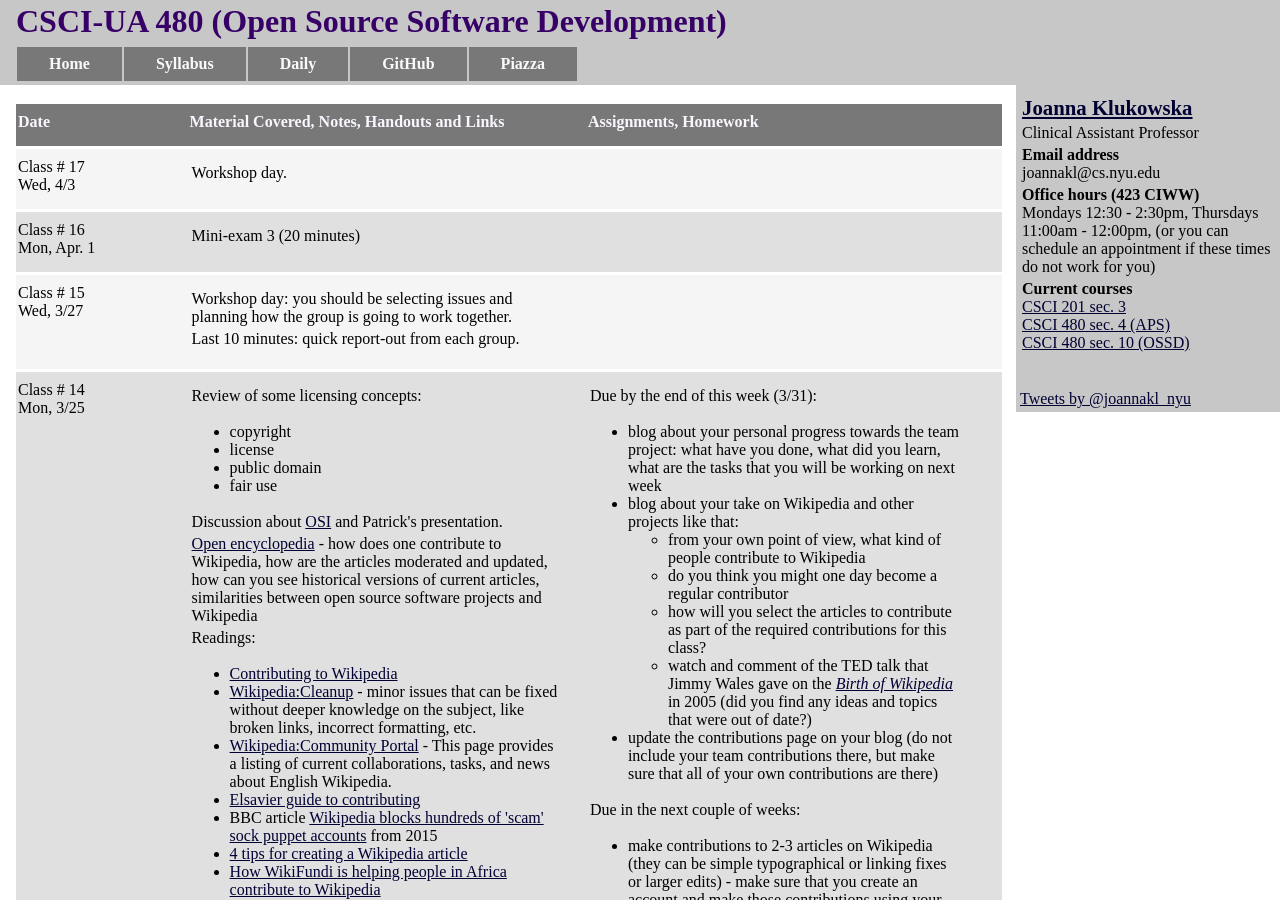
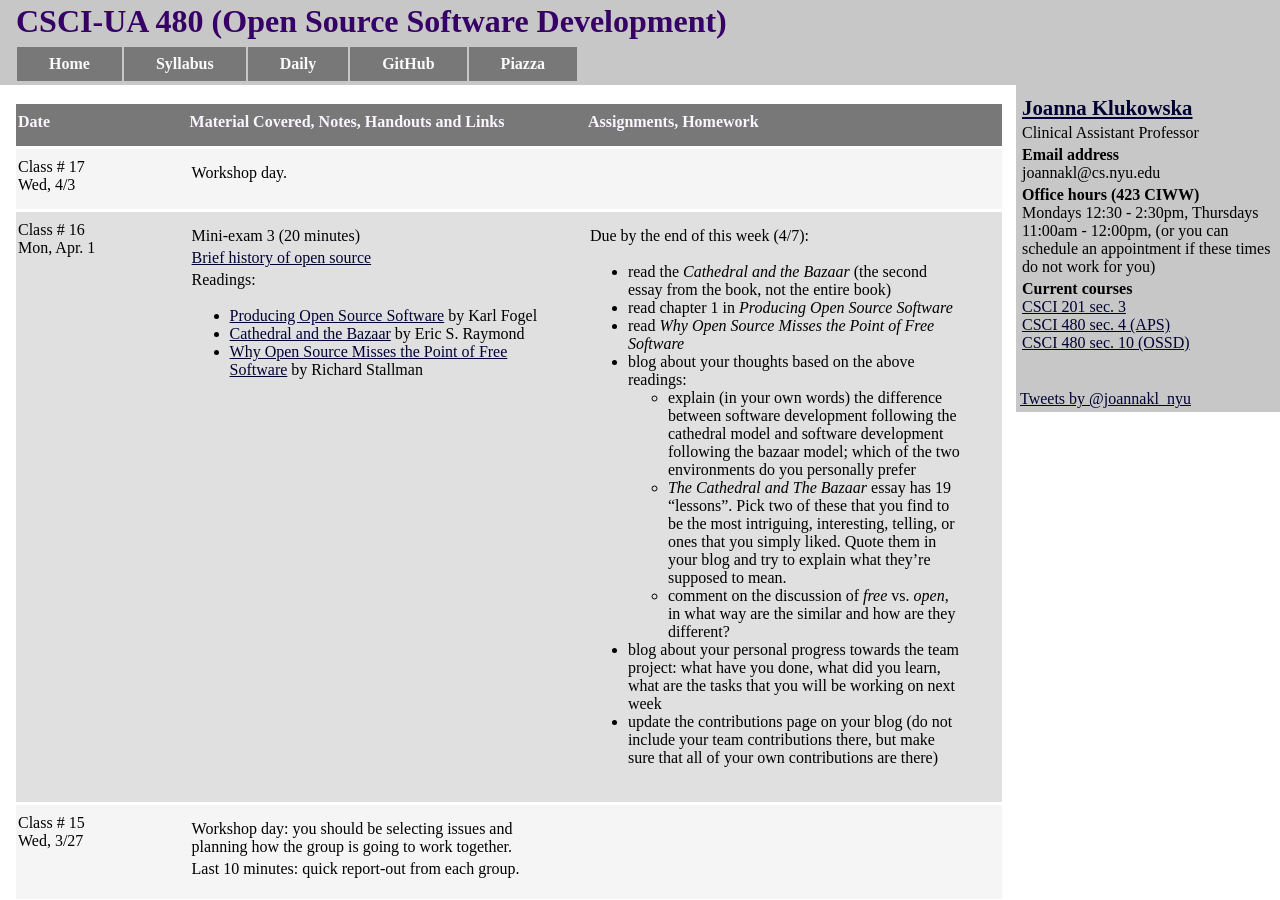
Before and after one commit to joannakl/ossd_s19, a Jekyll site: the page built from daily.html, in a window 1280 px wide and 900 px high. Built offline with Jekyll 4.4.1, drawn with Linux system fonts in a browser that asks for light colours; comment, search, counter and statistics services are not loaded.

Commit message:
updates for week 8

```diff
--- a/_includes/daily/16.markdown
+++ b/_includes/daily/16.markdown
@@ -14,6 +14,13 @@ Mon, Apr. 1
 Mini-exam 3 (20 minutes)
 
 
+[Brief history of open source](slides/history.html)
+
+
+Readings:
+- [Producing Open Source Software](http://producingoss.com/)  by Karl Fogel
+- [Cathedral and the Bazaar](http://www.catb.org/~esr/writings/cathedral-bazaar/) by Eric S. Raymond
+- [Why Open Source Misses the Point of Free Software](http://www.gnu.org/philosophy/open-source-misses-the-point.html) by Richard Stallman
 
 
 
@@ -24,6 +31,26 @@ Mini-exam 3 (20 minutes)
 <div class="column_assign">
 <p markdown="block">
 
+
+
+Due by the end of this week (4/7):
+- read the _Cathedral and the Bazaar_ (the second essay from the book, not the entire book)
+- read chapter 1 in _Producing Open Source Software_
+- read _Why Open Source Misses the Point of Free Software_
+- blog about your thoughts based on the above readings:
+	- explain (in your own words) the difference between software development following
+	the cathedral model and software development following the bazaar model; which
+	of the two environments do you personally prefer
+	- _The Cathedral and The Bazaar_ essay has 19 “lessons”. Pick two of these that you find
+	to be the most intriguing, interesting, telling, or ones that you simply liked.
+	Quote them in your blog and try to explain what they’re supposed to mean.
+	- comment on the discussion of _free_ vs. _open_, in what way are the similar and how
+	are they different?
+- blog about  your personal progress towards the team project: what have you done,
+what did you learn, what are the tasks that you will be working on next week
+- update the contributions page on your blog (do not include your team contributions there, but
+make sure that all of your own contributions are there)
+
 </p>
 </div>
 
--- a/_includes/daily/28.markdown
+++ b/_includes/daily/28.markdown
@@ -10,7 +10,7 @@ Thu, 5/3
 <div class="column_materials">
 <p markdown="block">
 
-Exam 2 (first date)
+
 
 </p>
 </div>
```
Also changed, not shown: slides/history.html (added, +240 -0 lines).
